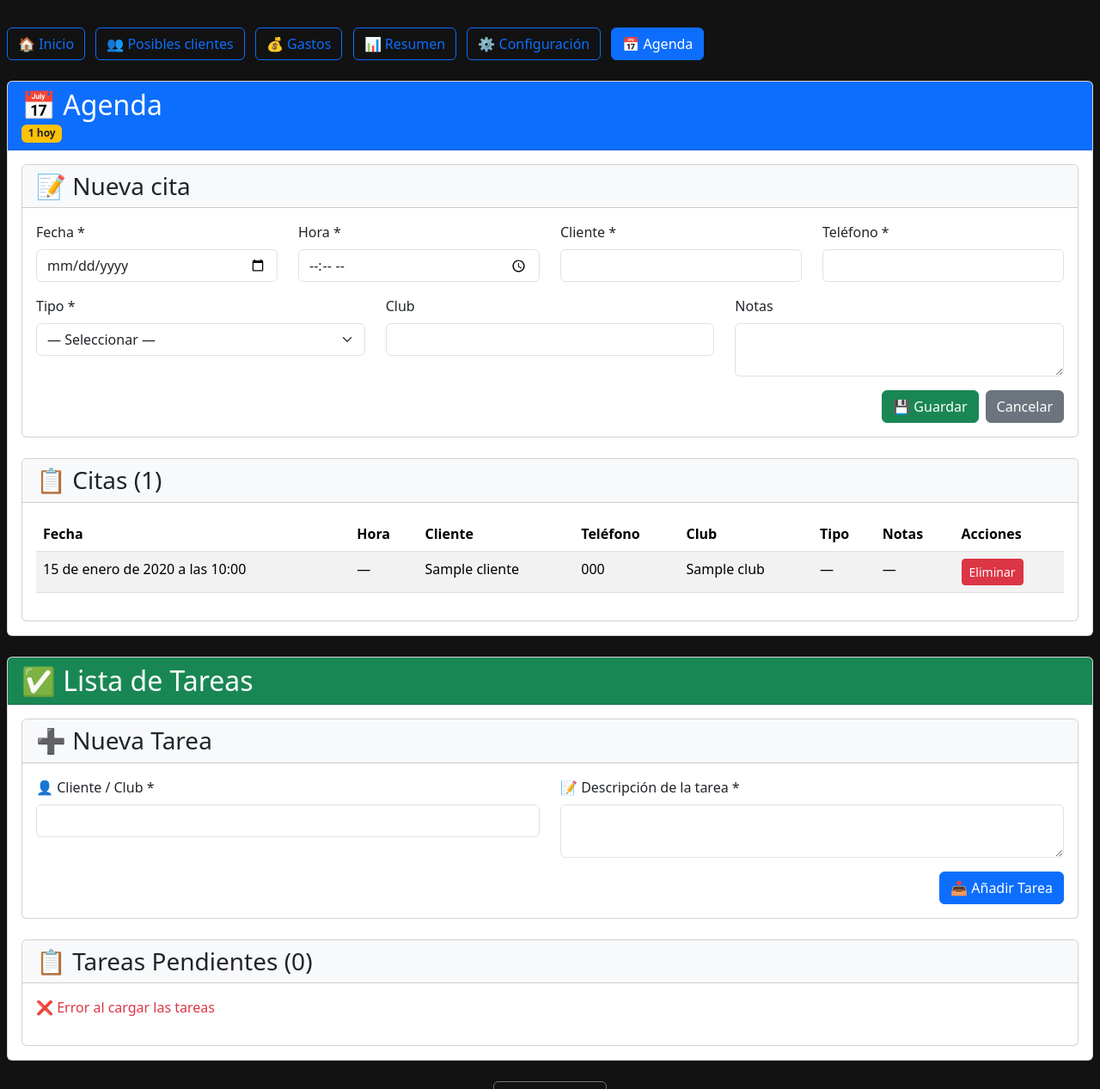
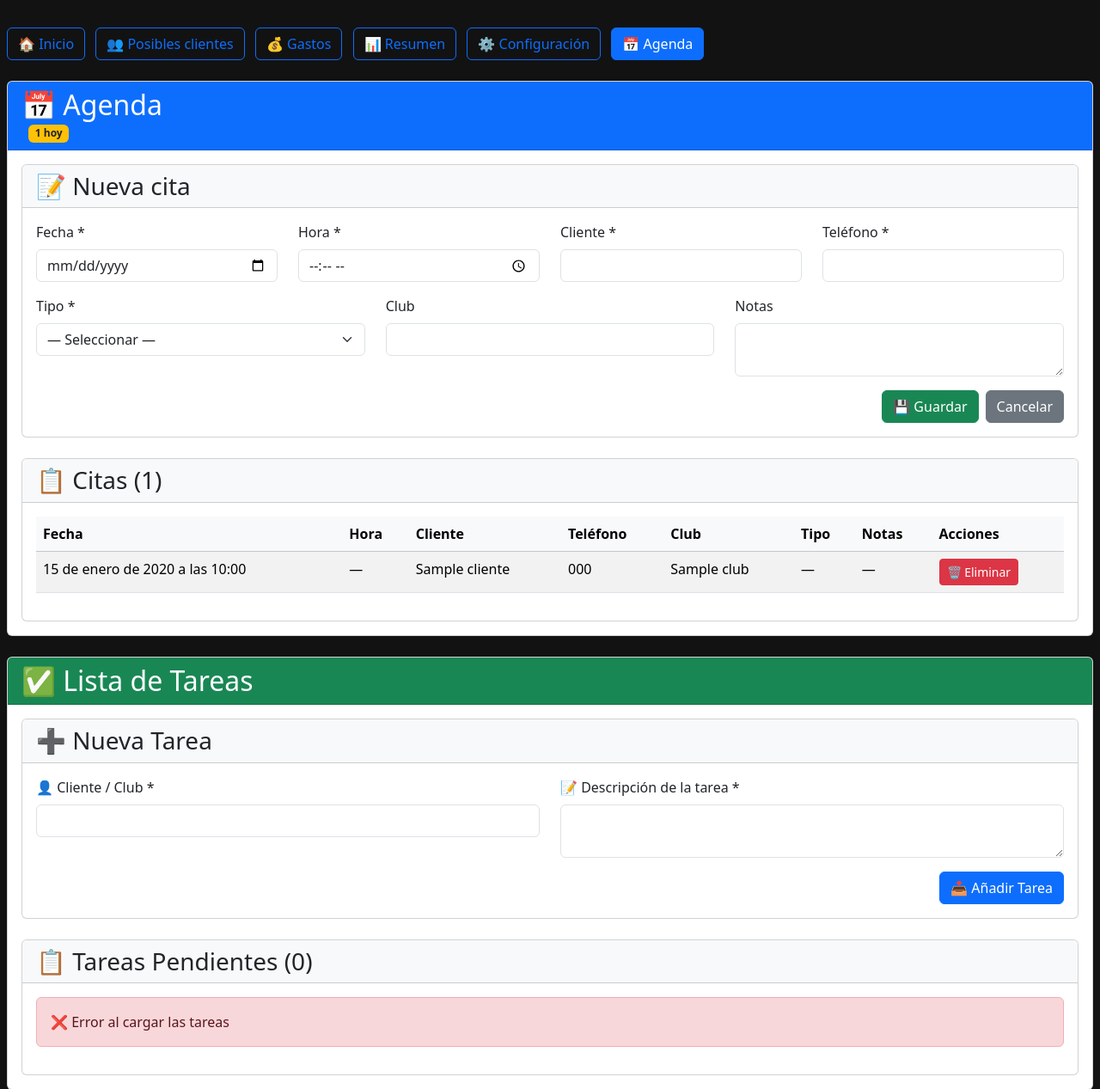
Before and after one commit to LuisPastorMartinez/imperyo_django, a Django app: template pedidos/templates/pedidos/agenda.html in a window 1280 px wide. Shown: the part 145-1412 px from the top of the page at 86% size. Run offline with Django 5.2, Linux system fonts and the light colour scheme; the template is opened without the code that fills it: most values are stand-ins (such as "Sample title", 1, 10 or a date in 2020); data that the repository does not hold is empty.

Commit message:
agenda otra vez

```diff
--- a/pedidos/templates/pedidos/agenda.html
+++ b/pedidos/templates/pedidos/agenda.html
@@ -28,7 +28,7 @@
     <div class="card-header bg-primary text-white">
         <h2 class="mb-0">📅 Agenda</h2>
         {% if citas_hoy_count > 0 %}
-            <span class="badge bg-warning text-dark"> {{ citas_hoy_count }} hoy</span>
+            <span class="badge bg-warning text-dark ms-2"> {{ citas_hoy_count }} hoy</span>
         {% endif %}
     </div>
     <div class="card-body">
@@ -98,7 +98,7 @@
                 {% if citas %}
                 <div class="table-responsive">
                     <table class="table table-striped table-hover">
-                        <thead>
+                        <thead class="table-light">
                             <tr>
                                 <th>Fecha</th>
                                 <th>Hora</th>
@@ -121,8 +121,8 @@
                                 <td>{{ c.Tipo|default:"—" }}</td>
                                 <td>{{ c.Notas|default:"—" }}</td>
                                 <td>
-                                    <a href="{% url 'agenda_eliminar' c.ID %}" class="btn btn-danger btn-sm">
-                                        <i class="fas fa-trash"></i> Eliminar
+                                    <a href="{% url 'agenda_eliminar' c.ID %}" class="btn btn-danger btn-sm" onclick="return confirm('¿Estás seguro de eliminar esta cita?')">
+                                        🗑️ Eliminar
                                     </a>
                                 </td>
                             </tr>
@@ -213,7 +213,7 @@
                                 <div class="card-body">
                                     <h5 class="card-title">${tarea.cliente_club}</h5>
                                     <p class="card-text">${tarea.descripcion}</p>
-                                    <div class="d-flex justify-content-between">
+                                    <div class="d-flex justify-content-between align-items-center">
                                         <small class="text-muted">Creada: ${new Date(tarea.fecha_creacion).toLocaleString()}</small>
                                         <div>
                                             <button class="btn btn-success btn-sm completar-tarea" data-id="${tarea.id}">✓ Completar</button>
@@ -231,7 +231,7 @@
             })
             .catch(error => {
                 console.error('Error al cargar tareas:', error);
-                document.getElementById('tareasPendientes').innerHTML = '<p class="text-danger">❌ Error al cargar las tareas</p>';
+                document.getElementById('tareasPendientes').innerHTML = '<div class="alert alert-danger">❌ Error al cargar las tareas</div>';
             });
     }
 
@@ -270,6 +270,8 @@
         if (e.target.classList.contains('completar-tarea')) {
             const tareaId = e.target.getAttribute('data-id');
 
+            if (!confirm('¿Marcar esta tarea como completada?')) return;
+
             fetch('{% url "agenda_tareas_completar" tareaId %}', {
                 method: 'POST',
                 headers: {
@@ -295,6 +297,8 @@
     document.addEventListener('click', function(e) {
         if (e.target.classList.contains('eliminar-tarea')) {
             const tareaId = e.target.getAttribute('data-id');
+
+            if (!confirm('¿Estás seguro de eliminar esta tarea?')) return;
 
             fetch('{% url "agenda_tareas_eliminar" tareaId %}', {
                 method: 'POST',
```
